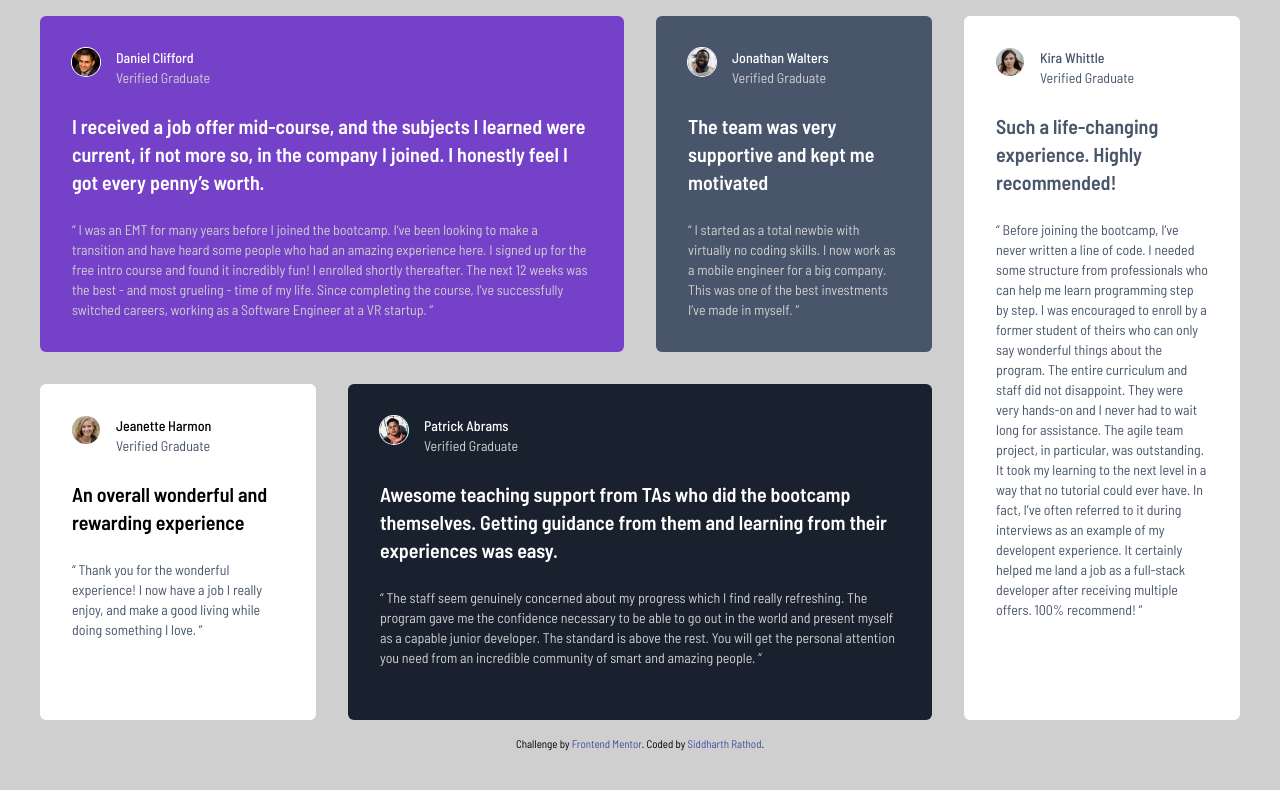
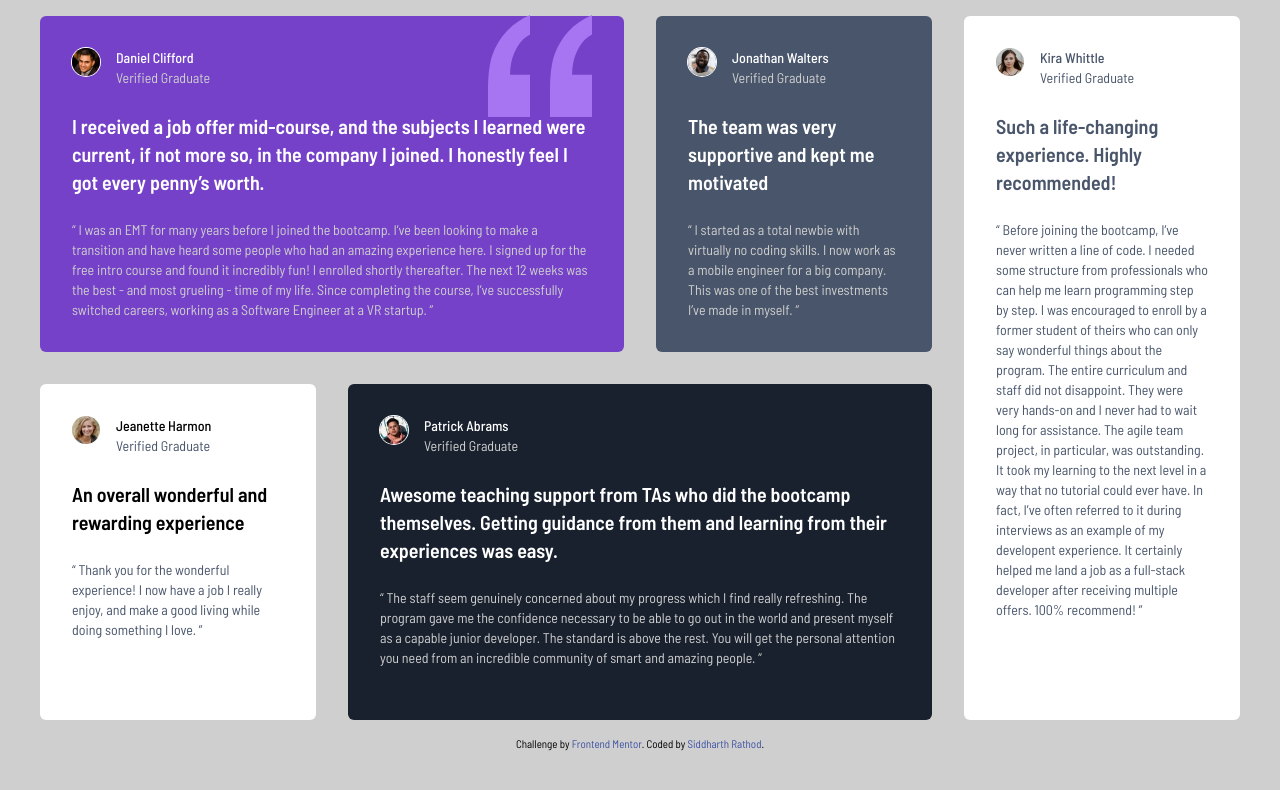
Before and after one commit to sidr467/TestimonialsGridSection---FrontendMentor, a plain HTML site: page index.html in a window 1280 px wide. Drawn offline with Linux system fonts and the light colour scheme.

Commit message:
Added bg image in first card

```diff
--- a/index.html
+++ b/index.html
@@ -38,8 +38,9 @@
         class="flex flex-col justify-center gap-8 m-4 lg:grid grid-cols-4 lg:mx-auto grid-rows-2 max-w-[1200px]"
       >
         <article
-          class="bg-Moderateviolet text-White rounded-md p-8 flex flex-col gap-6 col-span-2"
+          class="bg-Moderateviolet text-White rounded-md p-8 flex flex-col gap-6 col-span-2 relative"
         >
+          <img src="./images/bg-pattern-quotation.svg" alt="bg-pattern-quotation" class="absolute -top-[1px] right-8">
           <div class="flex justify-start gap-4">
             <div class="">
               <img
```
Also changed, not shown: output.css.
